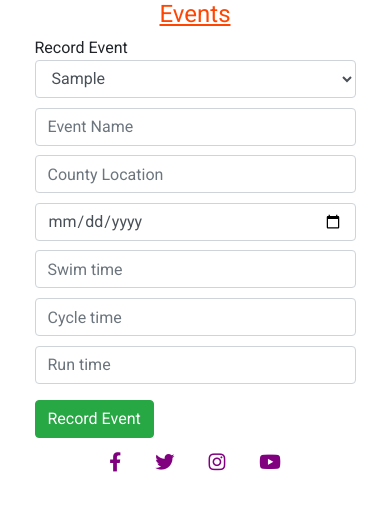
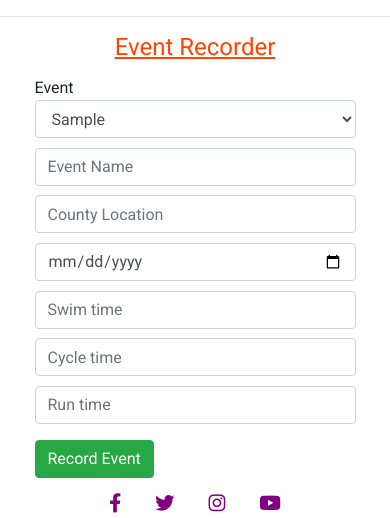
Before and after one commit to johnj974/triathlon-checklist, a Flask app: page /record_event in a window 390 px wide. Shown: the part 56-574 px from the top of the page. Run offline with Flask 2, Linux system fonts and the light colour scheme; a database or web service that is not in the repository returns one stand-in record (values such as "Sample title"); some libraries are stand-ins or nearby versions.

Commit message:
added horizontal line to base, rearranged navbar headings, added media query for small screens

```diff
--- a/static/css/style.css
+++ b/static/css/style.css
@@ -143,6 +143,12 @@ h4{
     text-decoration: underline;
 }
 
+@media only screen and (max-width: 600px) {
+   h4{
+    margin-bottom: 4%;
+  }
+}
+
 input{
     margin-bottom: 3%;
 }
--- a/templates/base.html
+++ b/templates/base.html
@@ -22,12 +22,12 @@
             </button>
 			<div class="collapse navbar-collapse" id="navbarTogglerDemo02">
 				<ul class="navbar-nav mr-auto mt-2 mt-lg-0">
+                    <li class="nav-item">
+						<a class="nav-link" href="{{url_for('equipment_list')}}">Equipment Suggestions</a>
+					</li>
 					<li class="nav-item">
 						<a class="nav-link" href="{{url_for('add_list')}}">Create CheckList
 							<span class="sr-only">(current)</span></a>
-					</li>
-                    <li class="nav-item">
-						<a class="nav-link" href="{{url_for('equipment_list')}}">Equipment Suggestions</a>
 					</li>
 					<li class="nav-item">
 						<a class="nav-link" href="{{url_for('blog_list')}}">Create Note</a>
@@ -42,6 +42,7 @@
 			</div>
 		</nav>
 	</header>
+    <hr>
 	{% block content %}
 	{% endblock %}
 	<div class="container-fluid footer">
--- a/templates/editblog.html
+++ b/templates/editblog.html
@@ -1,7 +1,7 @@
 {% extends "base.html" %}
 {% block content %}
 <div id="center">
-<h4>Notes</h4>
+<h4>Note Editor</h4>
 	<form action="{{ url_for('update_blog', blog_id=blog._id)}}" method="POST">
 		<div class="form-group">
 			<label for="blog_title">Title</label>
--- a/templates/editeventlist.html
+++ b/templates/editeventlist.html
@@ -1,7 +1,7 @@
 {% extends 'base.html' %}
 {% block content %}
 <div id="selector" class="container-fluid">
-	<h4>Events</h4>
+	<h4>Event Editor</h4>
 	<div class="row">
 		<div id="center" class="col-md-8">
 			<form action="{{ url_for('update_eventlist', events_id=events._id)}}" method="POST">
@@ -16,7 +16,7 @@
                         {% endfor %}
                         </select>
 					<label for="name">Event Name</label>
-					<input class="form-control" type="text" id="name" name="name" maxlength="18" value="{{events.name}}">
+					<input class="form-control" type="text" id="name" name="name" maxlength="20" value="{{events.name}}">
 					<label for="location">County Location</label>
 					<input class="form-control" type="text" id="location" name="location" maxlength="15" value="{{events.location}}">
 					<label for="date">Date</label>
--- a/templates/editlist.html
+++ b/templates/editlist.html
@@ -1,7 +1,7 @@
 {% extends 'base.html' %}
 {% block content %}
 <div id="selector" class="container-fluid">
-	<h4>Equipment Checklist</h4>
+	<h4>Checklist Editor</h4>
 	<div class="row">
 		<div id="checklist" class="col-md-8">
             <form action="{{ url_for('update_list', checklist_id=checklist._id)}}" method="POST">
--- a/templates/list.html
+++ b/templates/list.html
@@ -1,7 +1,7 @@
 {% extends 'base.html' %}
 {% block content %}
 <div id="selector" class="container-fluid">
-	<h4>Checklist</h4>
+	<h4>Checklist Creator</h4>
 	<div class="row">
 		<div id="checklist" class="col-md-8">
             <form action="{{ url_for('insert_list')}}" method="POST">
--- a/templates/recordevent.html
+++ b/templates/recordevent.html
@@ -1,18 +1,18 @@
 {% extends 'base.html' %}
 {% block content %}
 <div id="selector" class="container-fluid">
-	<h4>Events</h4>
+	<h4>Event Recorder</h4>
 	<div class="row">
 		<div id="center" class="col-md-8">
 			<form action="{{url_for('insert_event')}}" method="POST" autocomplete="on">
 				<div class="form-group">
-					<label for="discipline_type">Record Event</label>
+					<label for="discipline_type">Event</label>
 					<select class="form-control" id="types" name="discipline_type">
                         {% for type in types %}
                             <option value="{{ type.discipline_type }}">{{ type.discipline_type }}</option>
                         {% endfor %}
                         </select>
-					<input class="form-control" type="text" id="name" name="name" maxlength="18" placeholder="Event Name">
+					<input class="form-control" type="text" id="name" name="name" maxlength="20" placeholder="Event Name">
 					<input class="form-control" type="text" id="location" name="location" maxlength="15" placeholder="County Location">
 					<input type="date" id="date" name="date" class="form-control" placeholder="Date">
 					<input type="number" id="swim_time" name="swim_time" class="form-control" placeholder="Swim time">
```
Also changed, not shown: README.md.
